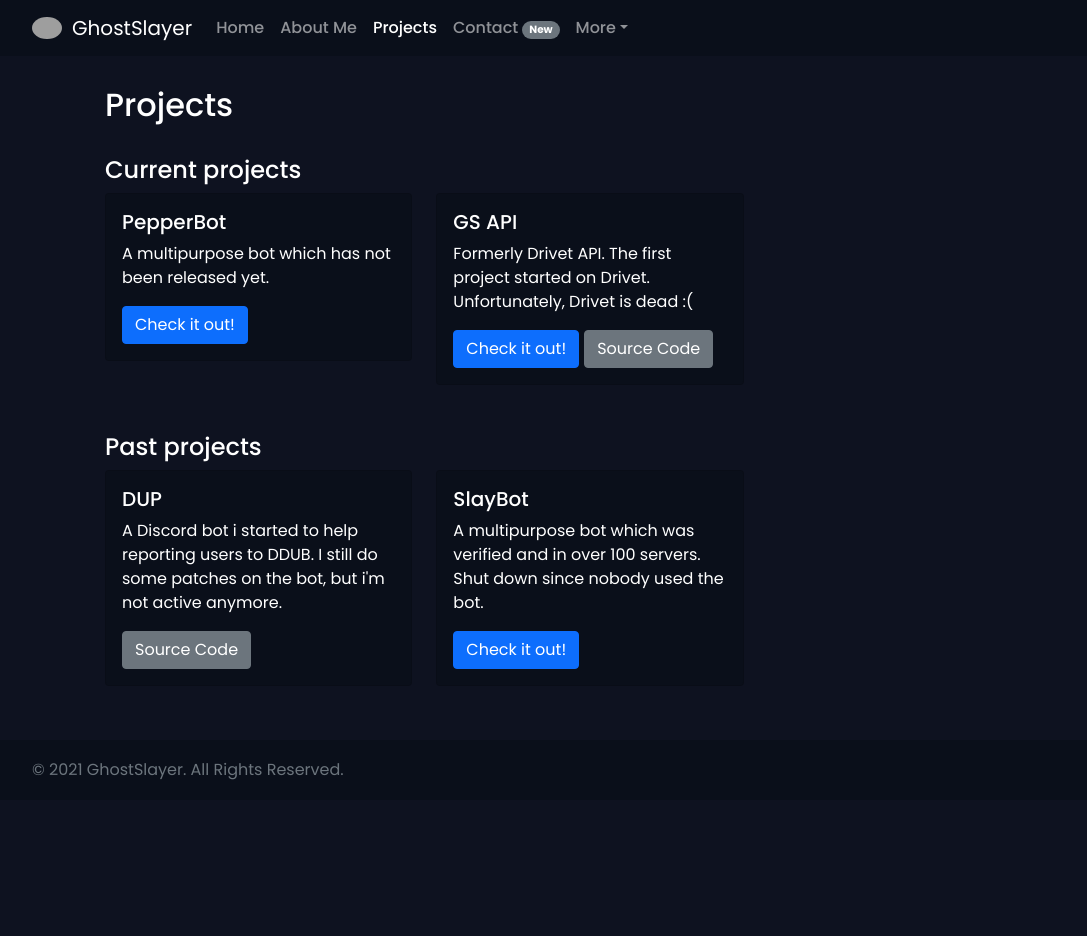
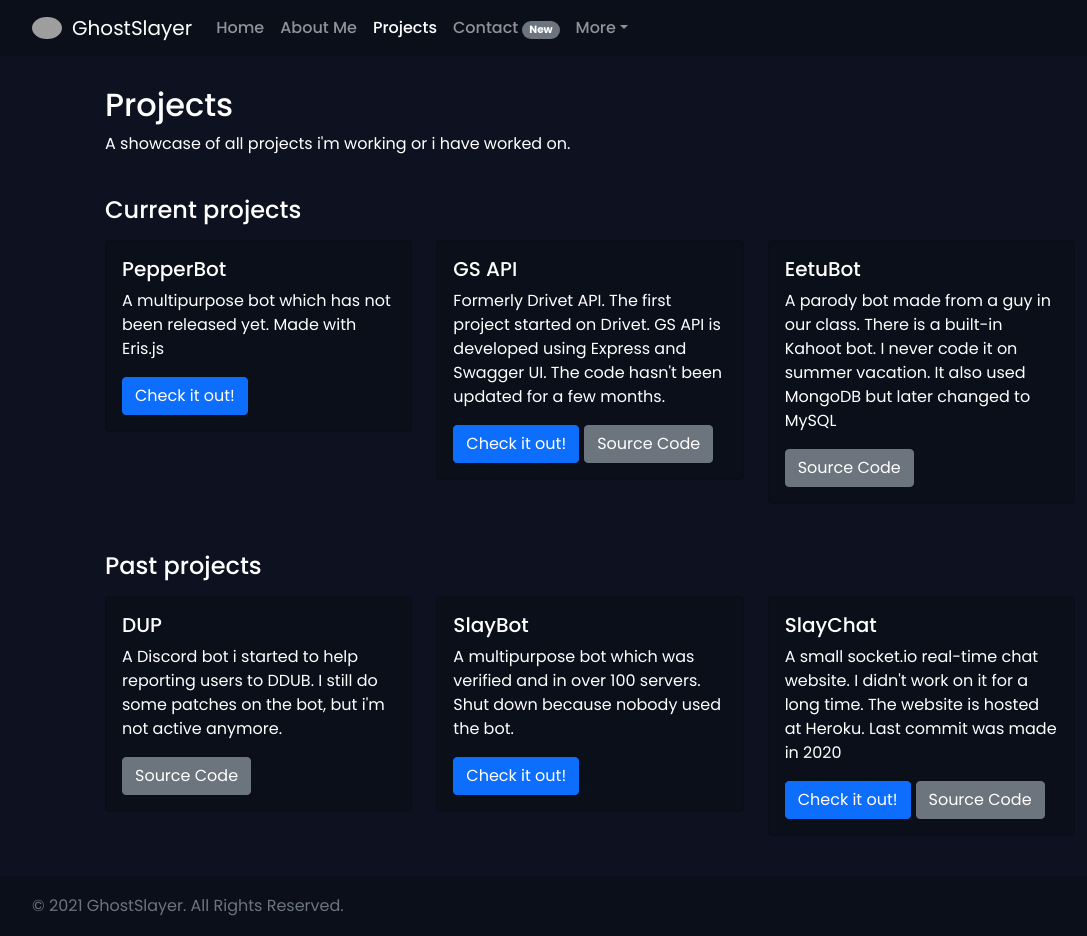
Before and after one commit to GhostSlayer/Website, a Next.js app: page /projects in a window 1280 px wide. Shown: the whole page, without its empty margins (50-1137 px from the left). Before the commit the page ends 800 px from the top, so only its background shows below. Built offline with nearby package versions, Linux system fonts and the light colour scheme; grey boxes are pictures that could not be loaded.

Commit message:
Easter egg :eyes:

```diff
--- a/pages/projects.js
+++ b/pages/projects.js
@@ -1,30 +1,56 @@
 import {SEOComponent} from "../components/SEO";
-import {Row} from "react-bootstrap";
+import {Image, Row} from "react-bootstrap";
 import {CardComponent} from "../components/Card";
+import {useRouter} from "next/router";
 
 export default function Projects() {
+  const router = useRouter()
+  const { aboutdavid } = router.query
+
   return (
     <>
       <div>
         <SEOComponent title="Projects"/>
-        <h2>Projects</h2><br/>
+        <h2>Projects</h2>
+        <p>A showcase of all projects i&apos;m working or i have worked on.</p><br/>
 
-        <h4>Current projects</h4>
+        { aboutdavid === '1' &&
+          <>
+            <Image width="100" src="https://as1.ftcdn.net/jpg/02/09/02/88/1000_F_209028824_cE8iT1YbUTk6KxtEuyJKV5SWaeUx9T6b.jpg" alt="RED PANDA"/>
+            <h4 className="project-title text-danger"> Red Panda Projects!</h4>
+            <Row xs={1} md={3} className="g-4">
+              <CardComponent
+                title="aboutDavid Red Panda Blog"
+                description="A sussy as fuck wed panda bwoggy fwoggy uwu owo made by aboutDavid"
+              />
+            </Row>
+            <br/><br/>
+          </>
+        }
+
+        <h4 className="project-title">Current projects</h4>
         <Row xs={1} md={3} className="g-4">
           <CardComponent
             title="PepperBot"
-              description="A multipurpose bot which has not been released yet."
+            description="A multipurpose bot which has not been released yet. Made with Eris.js"
             url="https://pepperbot.xyz"
           />
           <CardComponent
             title="GS API"
-              description="Formerly Drivet API. The first project started on Drivet. Unfortunately, Drivet is dead :("
+            description="Formerly Drivet API. The first project started on Drivet. GS API is developed using Express and Swagger UI. The code hasn't been updated for a few months."
             url="https://api.ghostslayer.tk"
             github="GhostSlayer/API"
           />
+          <CardComponent
+            title="EetuBot"
+            description="A parody bot made from a guy in our class. There is a built-in Kahoot bot. I never code it on summer vacation. It also used MongoDB but later changed to MySQL"
+            github="EetuBot/EetuBot"
+          />
         </Row>
+
         <br/><br/>
-        <h4>Past projects</h4>
+
+        <h4 className="project-title">Past projects</h4>
         <Row xs={1} md={3} className="g-4">
           <CardComponent
             title="DUP"
@@ -33,8 +59,14 @@ export default function Projects() {
           />
           <CardComponent
             title="SlayBot"
-            description="A multipurpose bot which was verified and in over 100 servers. Shut down since nobody used the bot."
+            description="A multipurpose bot which was verified and in over 100 servers. Shut down because nobody used the bot."
             url="https://slaybot.xyz"
+          />
+          <CardComponent
+            title="SlayChat"
+            description="A small socket.io real-time chat website. I didn't work on it for a long time. The website is hosted at Heroku. Last commit was made in 2020"
+            url="https://slaychat-web.herokuapp.com/"
+            github="GhostSlayer/SlayChat"
           />
         </Row>
       </div>
--- a/styles/globals.css
+++ b/styles/globals.css
@@ -73,3 +73,7 @@ body {
     padding: 0 15px !important;
     font-size: medium;
 }
+
+.project-title {
+    margin-bottom: 15px
+}
```
Lines whose indentation alone changed are shown as unchanged.
